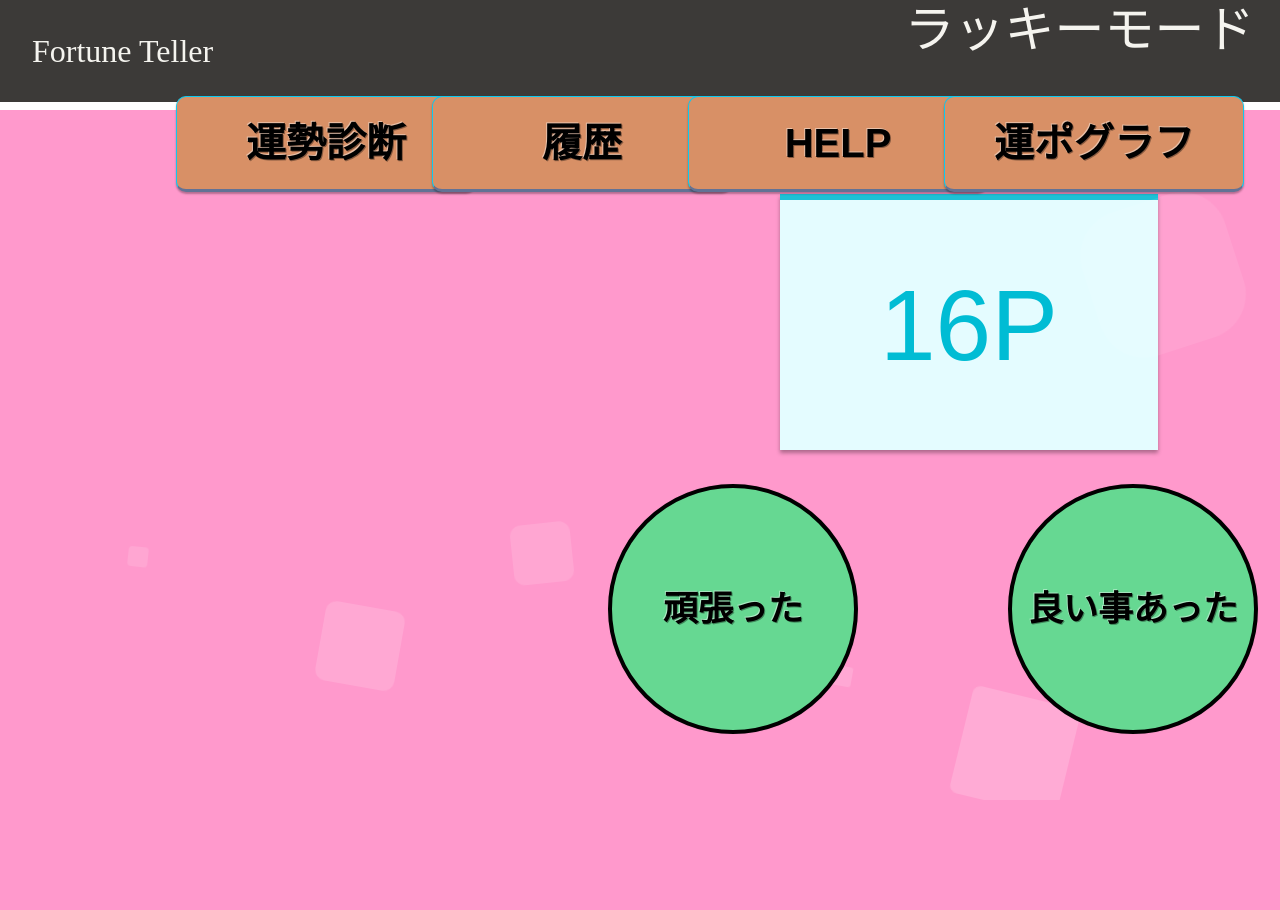
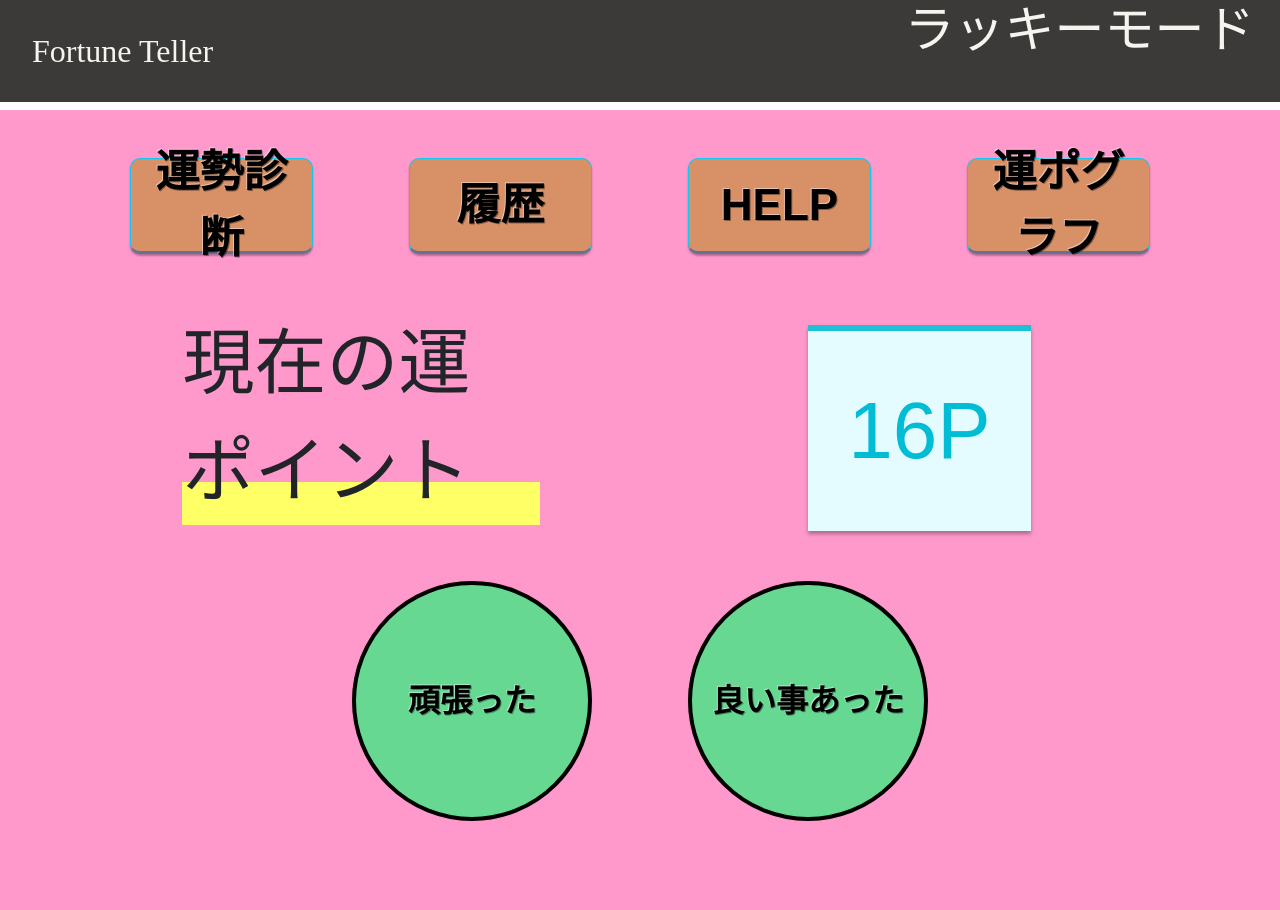
Before and after one commit to musnori/Fortune-Teller, a Flask app: page / in a window 1280 px wide. Run offline with Flask 2, Linux system fonts and the light colour scheme; data comes from the database, SQL or seed files in the repository; some libraries are stand-ins or nearby versions; some web fonts are replaced.

Commit message:
UI変更

```diff
--- a/static/css/Ganbatta&Yoikoto.css
+++ b/static/css/Ganbatta&Yoikoto.css
@@ -1,8 +1,8 @@
 .btn-square-raised-Ganbatta-Yoikoto {
-    font-size: 35px;
-    width: 250px;
-    height:250px;
-    line-height: 250px;
+    font-size: 4vh;
+    width: 30vh;
+    height: 30vh;
+    line-height: 30vh;
     display: inline-block;
     /*コレ*/display: flex;
     /*コレ*/justify-content: center;
--- a/static/css/btn-square-raised.css
+++ b/static/css/btn-square-raised.css
@@ -6,7 +6,7 @@
     /*コレ*/justify-content: center;
     /*コレ*/align-items: center;
     padding: 0.5em 1em;
-    font-size: 30px;
+    font-size: 5.5vh;
     text-decoration: none;
     background: #d89066;/*ボタン色*/
     color: #000000;/*ボタン色と同じに*/
--- a/static/css/font.css
+++ b/static/css/font.css
@@ -1,5 +1,4 @@
 .btn-square-raised {
-    font-size: 25px;
     font-family: 'Zen Kurenaido', sans-serif;
 }
 
@@ -13,21 +12,21 @@
 }
 
 .NowPoint {
-    font-size: 60px;
+    font-size: 9vh;
     font-family: 'Yusei Magic', sans-serif;
-    display: inline-block;
+    /* display: inline-block; */
     background: linear-gradient(transparent 80%, #ffff66 80%);
 
 }
 
 .NowPoint1 {
-    padding: 0.5em 1em;
-    margin: 2em 0;
+    padding: 0.5em 0.5em;
+    margin: 2% 2% 0 0;
     color: #00BCD4;
     background: #e4fcff;/*背景色*/
     border-top: solid 6px #1dc1d6;
     box-shadow: 0 3px 4px rgba(0, 0, 0, 0.32);/*影*/
-    font-size: 100px;
+    font-size: 10vh;
     font-family: 'Yusei Magic', sans-serif;
     /* background: linear-gradient(transparent 80%, #ffff66 80%); */
 }
--- a/static/css/stylesheet.css
+++ b/static/css/stylesheet.css
@@ -37,7 +37,6 @@ header {
 
 .btn {
     color: #8cadf5;
-    font-size: 10px;
 }
 
 .filepath {
--- a/templates/index.html
+++ b/templates/index.html
@@ -33,12 +33,27 @@
 
 
 
-<div class="NowPoint" style="position:absolute; left:725px; bottom:625px">現在の運ポイント</div>
-<div class="NowPoint1" style="position: absolute; left: 780px; bottom: 150px">{{ all_total_point }}P</div>
+<div class="area" id="Back">
+        <div class="container">
+                <a class="btn btn-info btn-lg m-5 btn-square-raised item" href="/pre_graph" role="button">運勢診断</a>
+                <a class="btn btn-info btn-lg m-5 btn-square-raised item" href="/history" role="button">履歴</a>
+                <a class="btn btn-info btn-lg m-5 btn-square-raised item" href="/helppre" role="button">HELP</a>
+                <a class="btn btn-info btn-lg m-5 btn-square-raised item" href="/unpograph" role="button">運ポグラフ</a>
+        </div>
+        <div class="container" style="align-items: center;">
+        <div class="NowPoint" style="margin-left: 9%;margin-right: 9%;">現在の運ポイント</div>
+        <div class="NowPoint1"style="margin-left: 15%;margin-right: 15%;">{{ all_total_point }}P</div>
+        </div>
 
 
-<div class="area" id="Back">
-        <ul class="circles">
+        <!-- 頑張った、良い事あったページに遷移 -->
+        <div class="container" style="justify-content: center;">
+                <a class="btn btn-info btn-lg m-5 btn-square-raised-Ganbatta-Yoikoto"  href="/create" role="button">頑張った</a>
+                <a class="btn btn-info btn-lg m-5 btn-square-raised-Ganbatta-Yoikoto" href="/create1" role="button">良い事あった</a>
+        </div>
+
+
+        <!-- <ul class="circles">
                 <li></li>
                 <li></li>
                 <li></li>
@@ -49,29 +64,24 @@
                 <li></li>
                 <li></li>
                 <li></li>
-        </ul>
+        </ul> -->
 </div >
 
 <style type="text/css">
-        .btn-square-raised {
-                font-size: 40px;
+        .container{
+                display: flex;
         }
-
+       .item{
+               margin: 10px;
+               padding: 10px;
+       }
 </style>
-
-<a class="btn btn-info btn-lg m-5 btn-square-raised" href="/pre_graph" role="button" style="position: absolute; left: 10%; bottom: 70%">運勢診断</a>
-<a class="btn btn-info btn-lg m-5 btn-square-raised" href="/history" role="button" style="position: absolute; left: 30%; bottom: 70%">履歴</a>
-<a class="btn btn-info btn-lg m-5 btn-square-raised" href="/helppre" role="button" style="position: absolute; left: 50%; bottom: 70%">HELP</a>
-<a class="btn btn-info btn-lg m-5 btn-square-raised" href="/unpograph" role="button" style="position: absolute; left: 70%; bottom: 70%">運ポグラフ</a>
-<!-- 頑張った、良い事あったページに遷移 -->
-
-<a class="btn btn-info btn-lg m-5 btn-square-raised-Ganbatta-Yoikoto"  href="/create" role="button" style="position: absolute; left: 560px; bottom: 20px">頑張った</a>
-<a class="btn btn-info btn-lg m-5 btn-square-raised-Ganbatta-Yoikoto" href="/create1" role="button" style="position: absolute; left:960px; bottom: 20px">良い事あった</a>
 
 
 
 
 <p class="NowPoint2" id="sampleArea" style="position: absolute; right: 2%; bottom: 89.5%">通常モード</p>
+
 <style type="text/css">
         .NowPoint2{
             color:#f5f4ef;
```
Also changed, not shown: app.py (+12 -10 lines), templates/history.html (+5 -5 lines), templates/pre_graph.html (+10 -16 lines), uploads/0311.jpg (added), uploads/0312.jpg (added), 1 other file.
